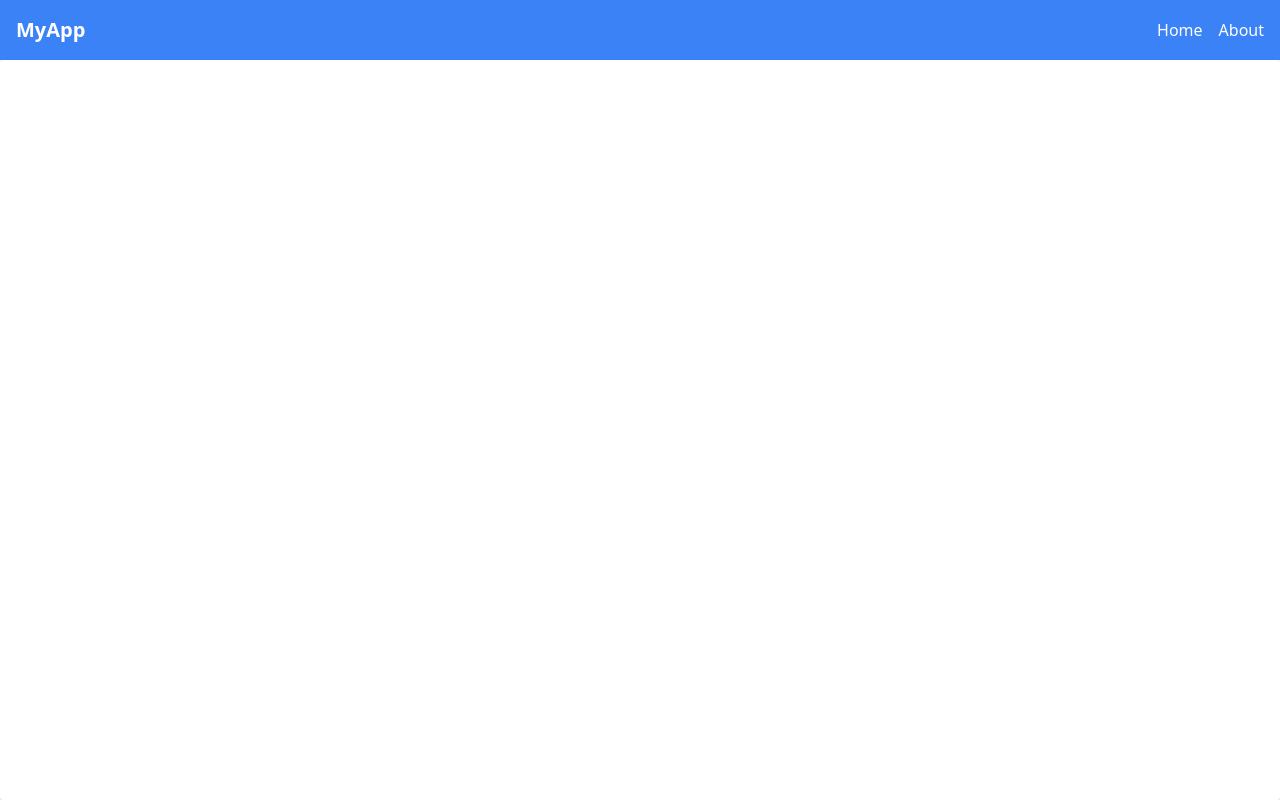
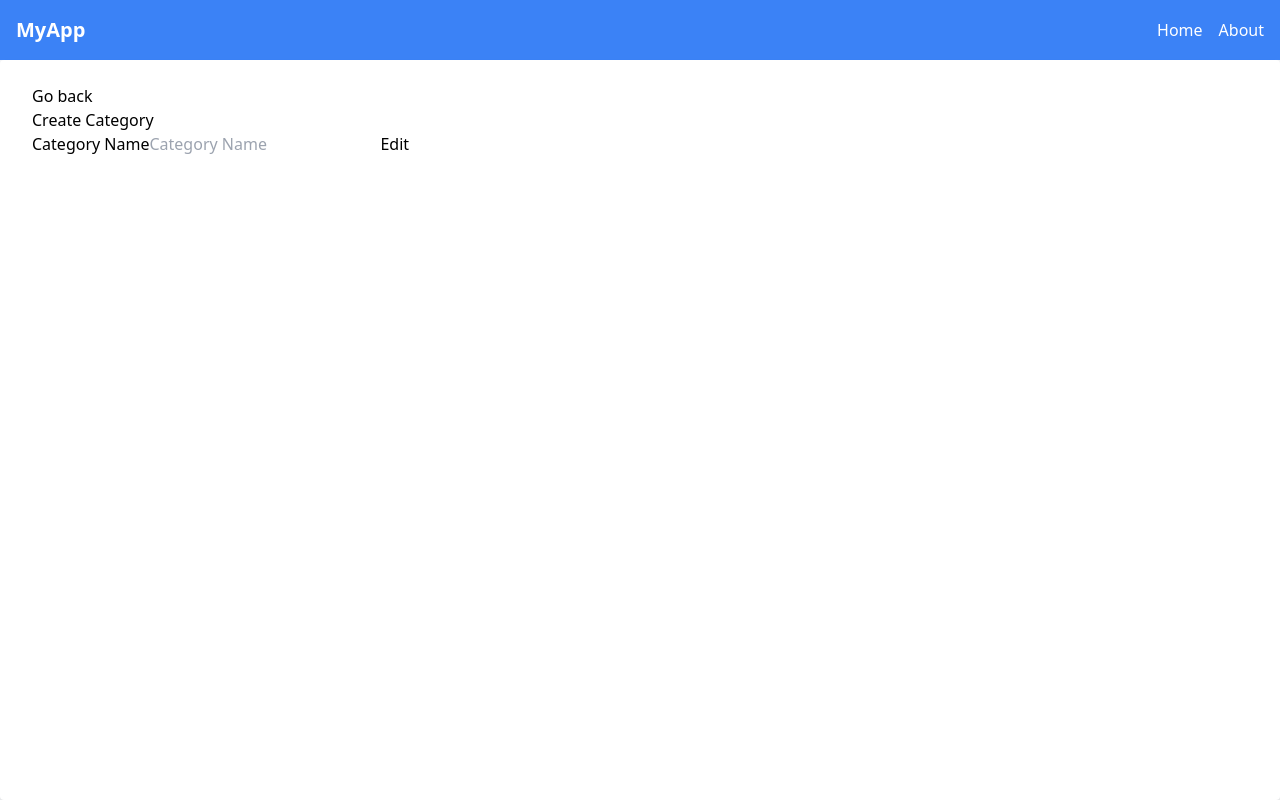
Before and after one commit to vinhhn3/comp1842-vue-node-consume, a Vue app: page /categories/edit/1 in a window 1280 px wide. Before the commit this address had no page. Built offline with nearby package versions, Linux system fonts and the light colour scheme.

Commit message:
Refactor layout to use full screen and add Navbar component

```diff
--- a/src/pages/Categories.vue
+++ b/src/pages/Categories.vue
@@ -36,6 +36,7 @@ const editCategory = (id) => {
   // Config the route in the router/index.js file
   // Redirect to the edit category page
   // Inside the edit category page, make the api request (PUT) to update the category
+  router.push(`/categories/edit/${id}`);
 };
 
 const deleteCategory = async (id) => {
--- /dev/null
+++ b/src/pages/CategoryEditPage.vue
@@ -0,0 +1,32 @@
+<script setup>
+import axios from "axios";
+import { ref } from "vue";
+import { useRoute, useRouter } from "vue-router";
+
+const text = ref("");
+const route = useRoute();
+const router = useRouter();
+
+const handleEdit = async () => {
+  console.log("Edit category");
+  const res = await axios.put(
+    `http://localhost:3000/categories/${route.params.id}`,
+    {
+      name: text.value,
+    },
+    {
+      headers: {
+        "x-auth-token": `${localStorage.getItem("token")}`,
+      },
+    }
+  );
+};
+</script>
+
+<template>
+  <button @click="router.push('/categories')">Go back</button>
+  <h1>Create Category</h1>
+  <label>Category Name</label>
+  <input v-model="text" type="text" placeholder="Category Name" />
+  <button @click="handleEdit">Edit</button>
+</template>
--- /dev/null
+++ b/src/pages/ProductCreatePage.vue
@@ -0,0 +1,65 @@
+<script setup>
+import axios from "axios";
+import { onMounted, ref } from "vue";
+
+const categories = ref([]);
+const token = localStorage.getItem("token");
+
+const productName = ref("");
+const category = ref("");
+
+onMounted(async () => {
+  if (!token) {
+    alert("You need to login first");
+    router.push("/login");
+  }
+
+  const fetchCategories = async () => {
+    const res = await axios.get("http://localhost:3000/categories", {
+      headers: {
+        "x-auth-token": `${token}`,
+      },
+    });
+    console.log(res.data);
+
+    console.log("Categories response:", res.data);
+    categories.value = res.data;
+  };
+
+  await fetchCategories();
+});
+
+const handleCreate = async () => {
+  console.log("Create product");
+  const data = {
+    name: productName.value,
+    category: category.value,
+  };
+
+  const res = await axios.post("http://localhost:3000/products", data, {
+    headers: {
+      "x-auth-token": `${token}`,
+    },
+  });
+
+  console.log(res);
+};
+</script>
+
+<template>
+  <h1>Create Product</h1>
+  <label>Product Name</label>
+  <input type="text" v-model="productName" placeholder="Product Name" />
+  <label>Category Name</label>
+  <select v-model="category">
+    <option
+      v-for="category in categories"
+      :key="category._id"
+      :value="category._id"
+    >
+      {{ category.name }}
+    </option>
+  </select>
+
+  <button @click="handleCreate">Create Product</button>
+</template>
```
Also changed, not shown: src/router/index.js (+8 -0 lines).
